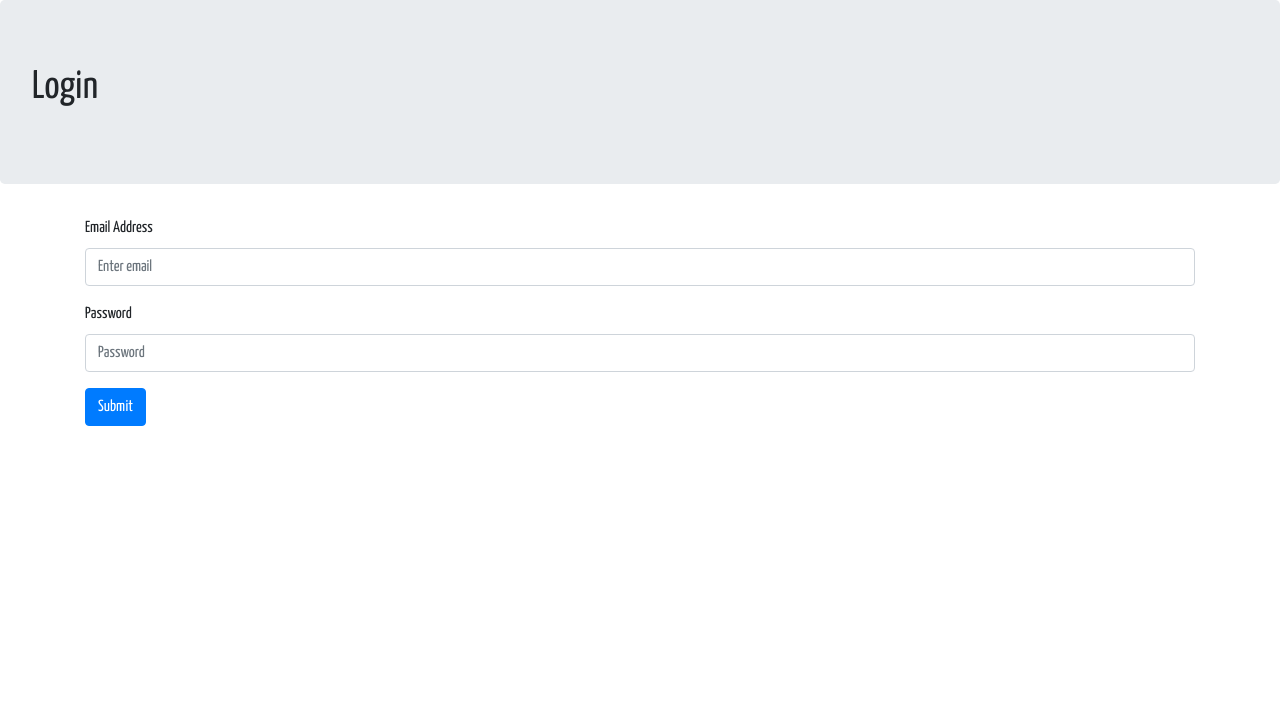
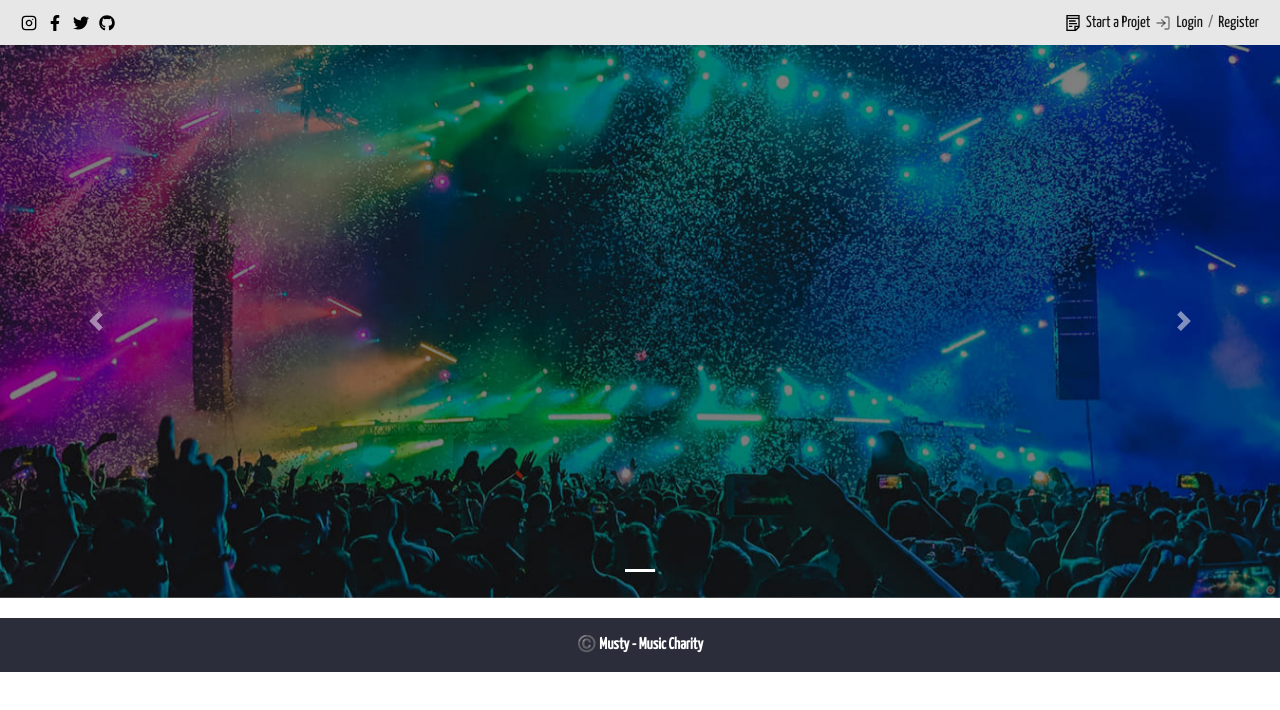
Before and after one commit to MustyDev/Musty, a React (Create React App) app in the folder front-end/: page /login in a window 1280 px wide. Shown: the top 710 px of the page. Built offline with nearby package versions, Linux system fonts and the light colour scheme.

Commit message:
Update Nav, Footer & Carousel Home

```diff
--- a/front-end/src/App.css
+++ b/front-end/src/App.css
@@ -1,38 +1,33 @@
-.App {
-  text-align: center;
+/* Styling Navbar */
+
+.icon-sosmed {
+  color: black;
+  margin: 5px;
+}
+.navbarheader {
+  height: 45px;
+  color: black;
+  background-color: rgb(231, 231, 231);
+
 }
 
-.App-logo {
-  height: 40vmin;
-  pointer-events: none;
+.navbarheader a:hover{
+  font-weight: bold;
+  text-decoration: none;
+}
+.right-icon{
+  margin: 30px;
+}
+.text {
+  margin: 5px;
 }
 
-@media (prefers-reduced-motion: no-preference) {
-  .App-logo {
-    animation: App-logo-spin infinite 20s linear;
-  }
+
+footer {
+  padding: 15px;
+  color: white;
+  background-color:  rgb(43, 45, 59);
+  text-align: center;
+  font-weight: bold;
+  margin-top: 20px;
 }
-
-.App-header {
-  background-color: #282c34;
-  min-height: 100vh;
-  display: flex;
-  flex-direction: column;
-  align-items: center;
-  justify-content: center;
-  font-size: calc(10px + 2vmin);
-  color: white;
-}
-
-.App-link {
-  color: #61dafb;
-}
-
-@keyframes App-logo-spin {
-  from {
-    transform: rotate(0deg);
-  }
-  to {
-    transform: rotate(360deg);
-  }
-}
--- a/front-end/src/App.js
+++ b/front-end/src/App.js
@@ -9,12 +9,19 @@ import TourCharity from "./Pages/TourCharity";
 import About from "./Pages/About";
 import Register from "./Pages/Register";
 import Login from "./Pages/Login";
+import Home from "./Pages/Home"
+import Nav from "./Components/Navbar"
+import Footer from "./Components/Footbar"
 
 function App() {
   return (
     <div className="App">
       <Router>
+      <Nav />
         <Switch>
+          <Route exac path="/">
+            <Home />
+          </Route>
           <Route exac path="/form-tourcharity">
             <TourCharity />
           </Route>
@@ -32,7 +39,7 @@ function App() {
           </Route>
         </Switch>
       </Router>
-
+<Footer />
       {/* <TourCharity /> */}
     </div>
   );
--- /dev/null
+++ b/front-end/src/Components/Carousel.js
@@ -0,0 +1,17 @@
+import React from "react";
+import { Carousel } from "react-bootstrap";
+import Header from "../Images/Header.jpg";
+
+const Crsl = () => {
+  return (
+    <div>
+      <Carousel>
+        <Carousel.Item>
+          <img className="d-block w-100" src={Header} alt="Header" />
+        </Carousel.Item>
+      </Carousel>
+    </div>
+  );
+};
+
+export default Crsl;
--- a/front-end/src/Components/Footbar.js
+++ b/front-end/src/Components/Footbar.js
@@ -0,0 +1,12 @@
+import React from "react";
+import "../App.css";
+const Footer = () => {
+  return (
+    <footer class="footer">
+      <div className="text-footer">
+        <span>©️ Musty - Music Charity</span>
+      </div>
+    </footer>
+  );
+};
+export default Footer;
--- a/front-end/src/Components/Navbar.js
+++ b/front-end/src/Components/Navbar.js
@@ -0,0 +1,58 @@
+import React from "react";
+import { Navbar } from "react-bootstrap";
+import { Link } from "react-router-dom";
+import { FiLogIn } from "react-icons/fi";
+import { GrNotes } from "react-icons/gr";
+import { FiInstagram } from "react-icons/fi";
+import { FaFacebookF } from "react-icons/fa";
+import { FaTwitter } from "react-icons/fa";
+import { FaGithub } from "react-icons/fa";
+import "../App.css";
+
+const Nav = () => {
+  return (
+    <Navbar className="navbarheader">
+      <a
+        href="https://www.instagram.com/"
+        className="icon-sosmed"
+        target="_blank"
+      >
+        <FiInstagram />
+      </a>
+      <a
+        href="https://www.facebook.com/"
+        className="icon-sosmed"
+        target="_blank"
+      >
+        <FaFacebookF />
+      </a>
+      <a
+        href="https://www.twitter.com/"
+        className="icon-sosmed"
+        target="_blank"
+      >
+        <FaTwitter />
+      </a>
+      <a
+        href="https://github.com/MustyDev"
+        className="icon-sosmed"
+        target="_blank"
+      >
+        <FaGithub />
+      </a>
+
+      <Navbar.Collapse className="justify-content-end">
+        <Navbar.Text>
+          <GrNotes />
+          <Link to="/" className="text">Start a Projet</Link>
+          <FiLogIn />
+          <Link to="/" className="text">Login</Link>
+          <text>/</text>
+          <Link to="/" className="text">Register
+          </Link>
+        </Navbar.Text>
+      </Navbar.Collapse>
+    </Navbar>
+  );
+};
+export default Nav;
--- a/front-end/src/Pages/Home.js
+++ b/front-end/src/Pages/Home.js
@@ -0,0 +1,12 @@
+import React from 'react'
+import Carousel from '../Components/Carousel'
+
+function Home() {
+    return (
+        <div>
+            <Carousel />
+        </div>
+    )
+}
+
+export default Home
```
Also changed, not shown: front-end/src/Images/Header.jpg (added).
